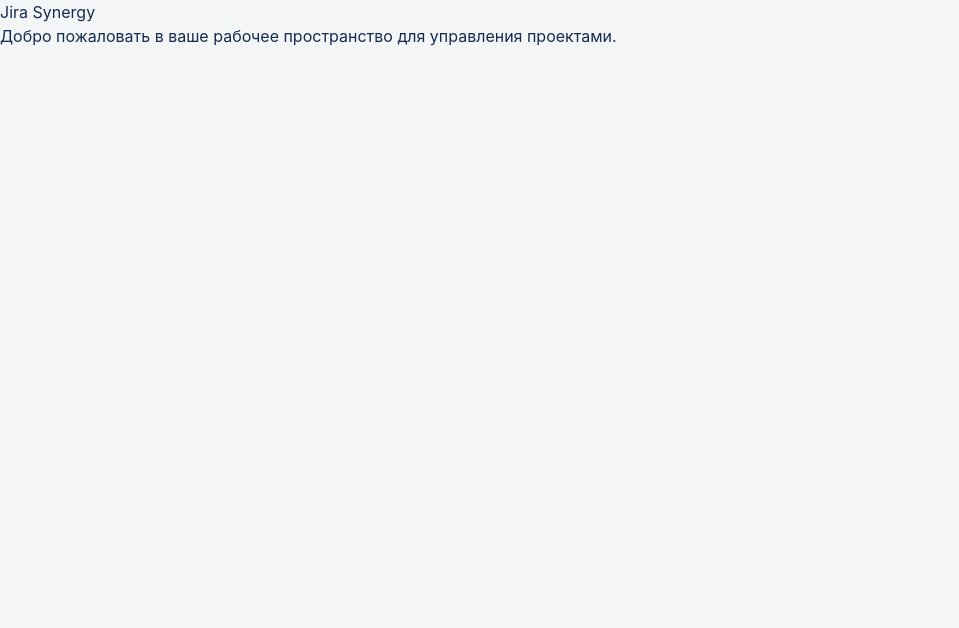
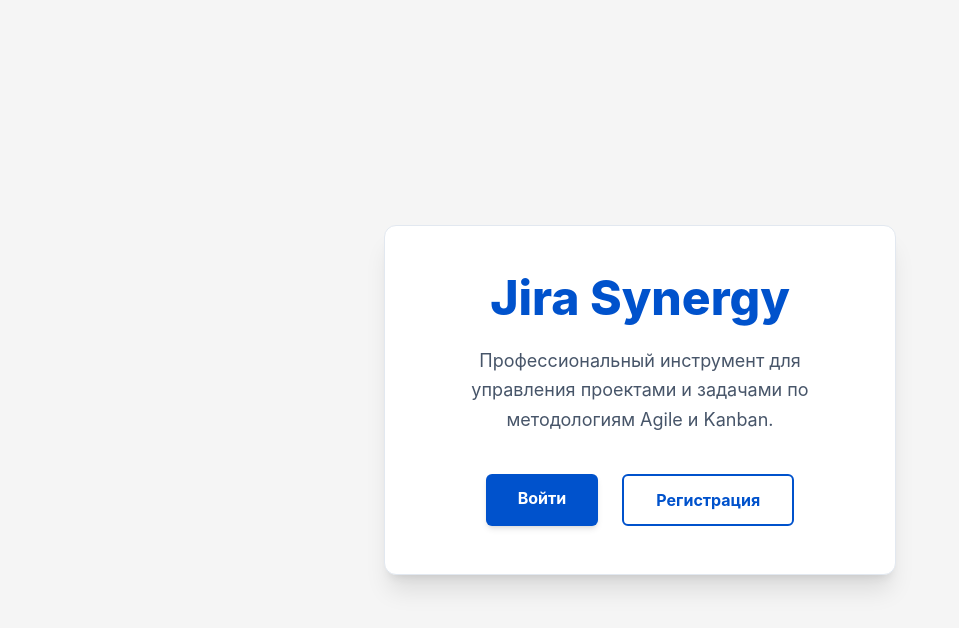
Before and after one commit to Pastbin/jira-synergy, a Next.js app in the folder apps/web/: page / in a window 1280 px wide. Shown: the top 628 px of the page, without its empty margins (0-959 px from the left). Built offline with nearby package versions, Linux system fonts and the light colour scheme.

Commit message:
feat(web): добавлены стили и кнопки авторизации на главной странице

```diff
--- a/apps/web/src/app/page.tsx
+++ b/apps/web/src/app/page.tsx
@@ -1,8 +1,29 @@
+import Link from "next/link";
+
+// Главная страница приложения (Landing)
 export default function Home() {
   return (
-    <main>
-      <h1>Jira Synergy</h1>
-      <p>Добро пожаловать в ваше рабочее пространство для управления проектами.</p>
+    <main className="flex flex-col items-center justify-center min-h-screen bg-neutral-100">
+      <div className="text-center p-12 bg-white rounded-xl shadow-xl max-w-lg border border-slate-200">
+        <h1 className="text-5xl font-extrabold text-[#0052cc] mb-6">Jira Synergy</h1>
+        <p className="text-slate-600 text-lg mb-10 leading-relaxed">
+          Профессиональный инструмент для управления проектами и задачами по методологиям Agile и Kanban.
+        </p>
+        <div className="flex gap-6 justify-center">
+          <Link
+            href="/login"
+            className="px-8 py-3 bg-[#0052cc] text-white rounded-md font-bold hover:bg-[#0747a6] transition-all shadow-md"
+          >
+            Войти
+          </Link>
+          <Link
+            href="/register"
+            className="px-8 py-3 border-2 border-[#0052cc] text-[#0052cc] rounded-md font-bold hover:bg-[#0052cc]/5 transition-all"
+          >
+            Регистрация
+          </Link>
+        </div>
+      </div>
     </main>
   );
 }
```
